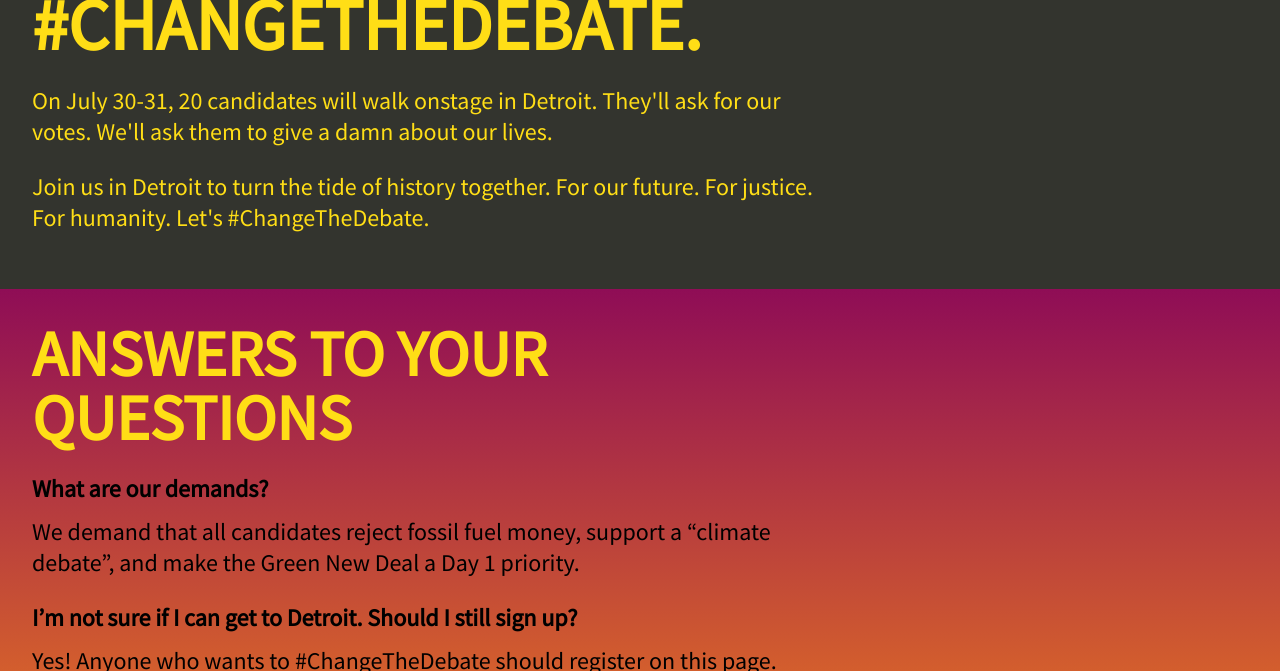
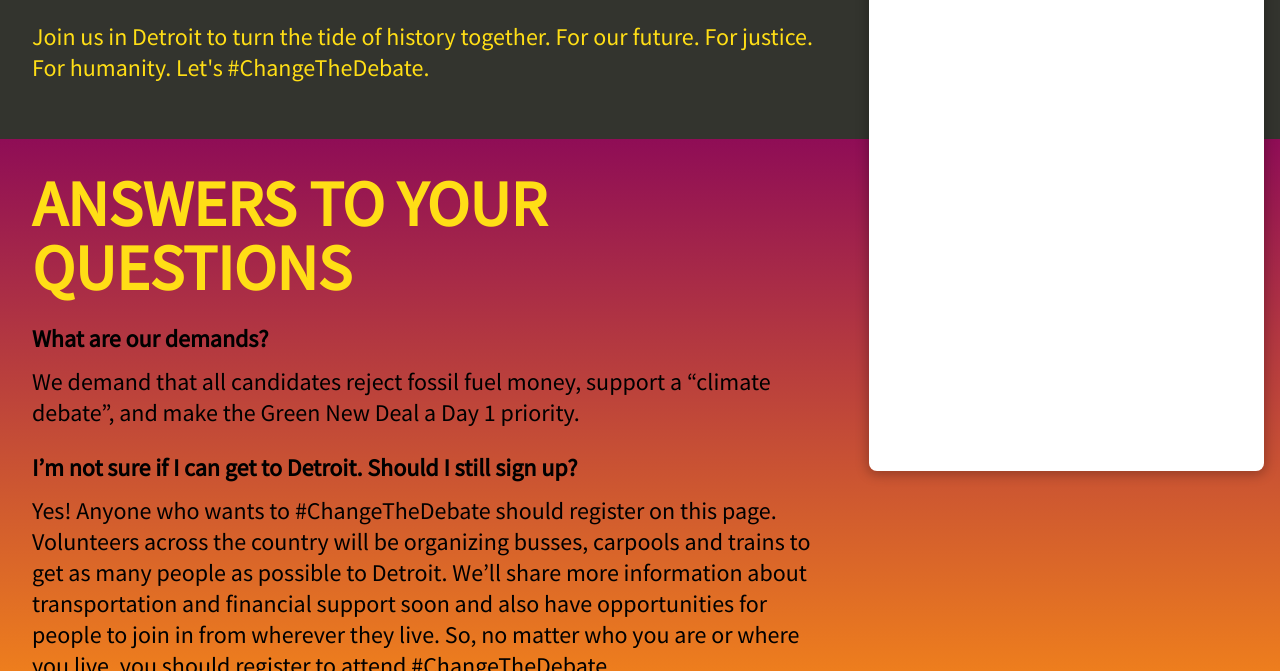
Before and after one commit to sunrisemovement/changethedebate.org-old, a website built with Parcel: page index.html in a window 1280 px wide. Shown: the part 799-1470 px from the top of the page. Built offline with nearby package versions, Linux system fonts and the light colour scheme; a script that the page names is missing.

Commit message:
lay out the form

```diff
--- a/index.html
+++ b/index.html
@@ -15,6 +15,7 @@
       controls="false" autoplay="true" volume="0">
     </youtube-video>
   </section>
+  <main>
     <section id="signup-form">
       <action-network-form></action-network-form>
     </section>
@@ -51,6 +52,7 @@
         </dl>
       </article>
     </section>
+  </main>
 </body>
 
 </html>
--- a/src/Main.css
+++ b/src/Main.css
@@ -91,3 +91,37 @@
     margin: 0;
     margin-bottom: 24px;
   }
+
+main {
+  position: relative;
+  display: grid;
+  grid-template-columns: calc(100% - var(--form-gutter-size)) var(--form-gutter-size);
+  grid-template-rows: repeat(auto-fill, auto);
+}
+  main section {
+    grid-column: 1 / span 2;
+  }
+  main section#lead-in {
+    grid-row: 1;
+  }
+  main section#questions {
+    grid-row: 2;
+  }
+
+section#signup-form {
+  grid-column: 2 / span 1;
+  grid-row: 1 / span 2;
+  position: relative;
+  top: -32px;
+  bottom: -32px;
+  padding: 0 16px;
+}
+  section#signup-form action-network-form {
+    position: sticky;
+    top: 16px;
+    border-radius: 8px;
+    overflow: hidden;
+    box-shadow: 0px 2px 12px 2px rgba(0,0,0,0.25);
+    max-height: calc(100vh - 32px);
+    height: 100%;
+  }
```
Lines whose indentation alone changed are shown as unchanged.
